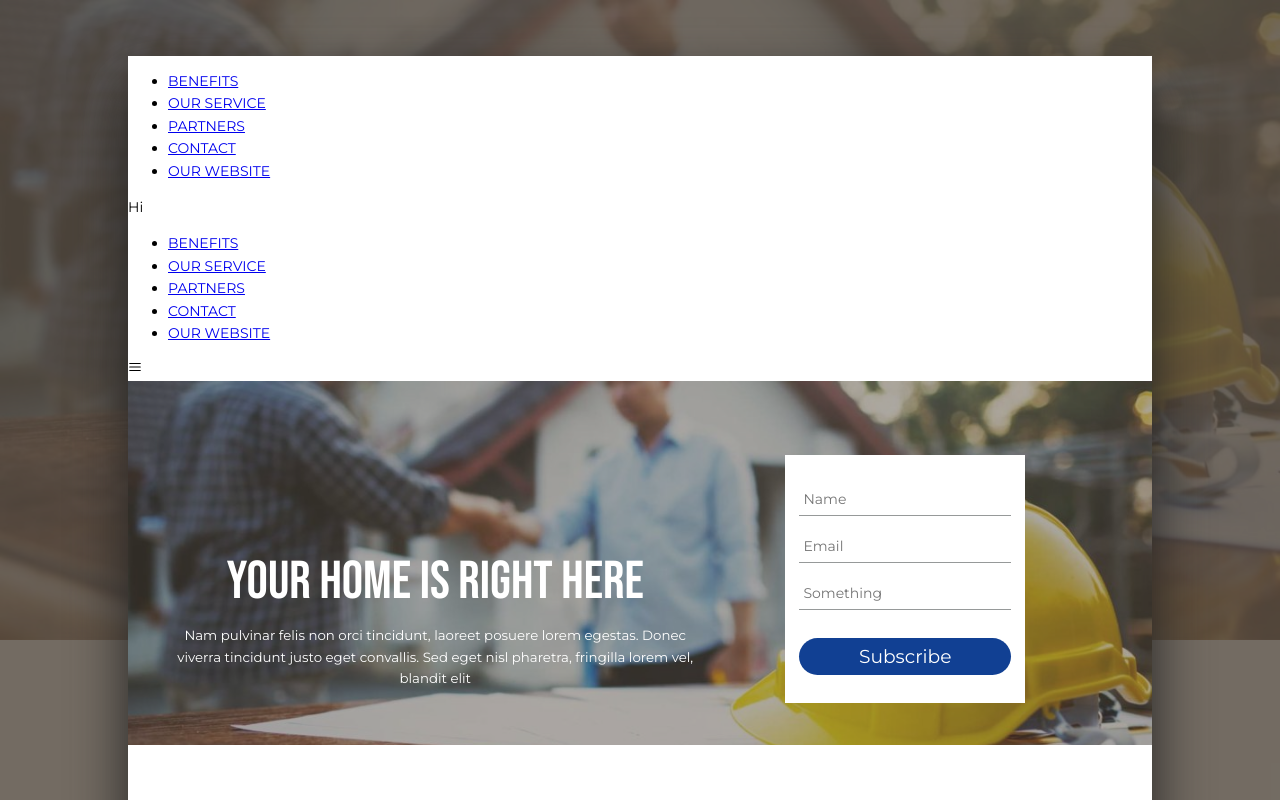
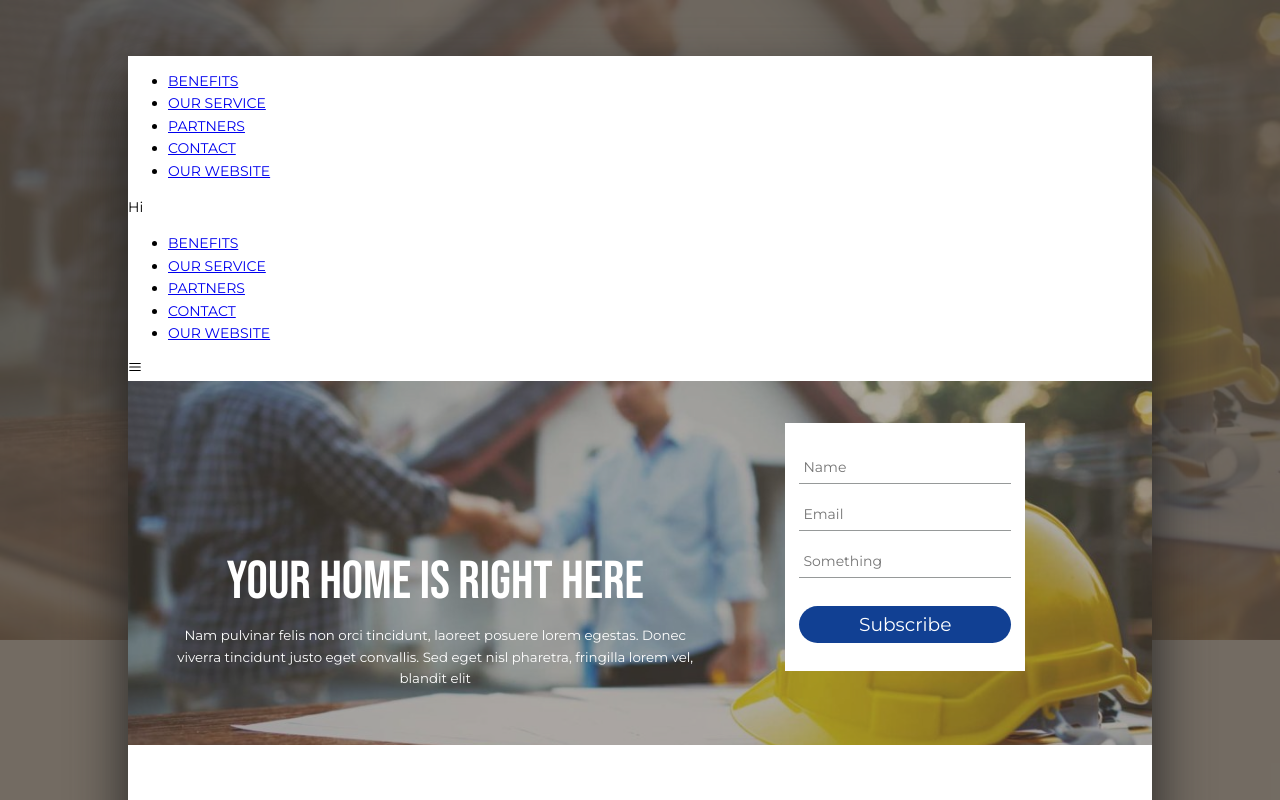
Before and after one commit to brunorplima/klondyke-Construction, a Next.js app: page / in a window 1280 px wide. Shown: the top 800 px of the page. Built offline with nearby package versions, Linux system fonts and the light colour scheme.

Commit message:
ui bug fixing

```diff
--- a/src/style/home.module.css
+++ b/src/style/home.module.css
@@ -19,7 +19,7 @@
 
 .content {
    display: flex;
-   height: 20rem;
+   min-height: 20rem;
 }
 
 .text {
```
